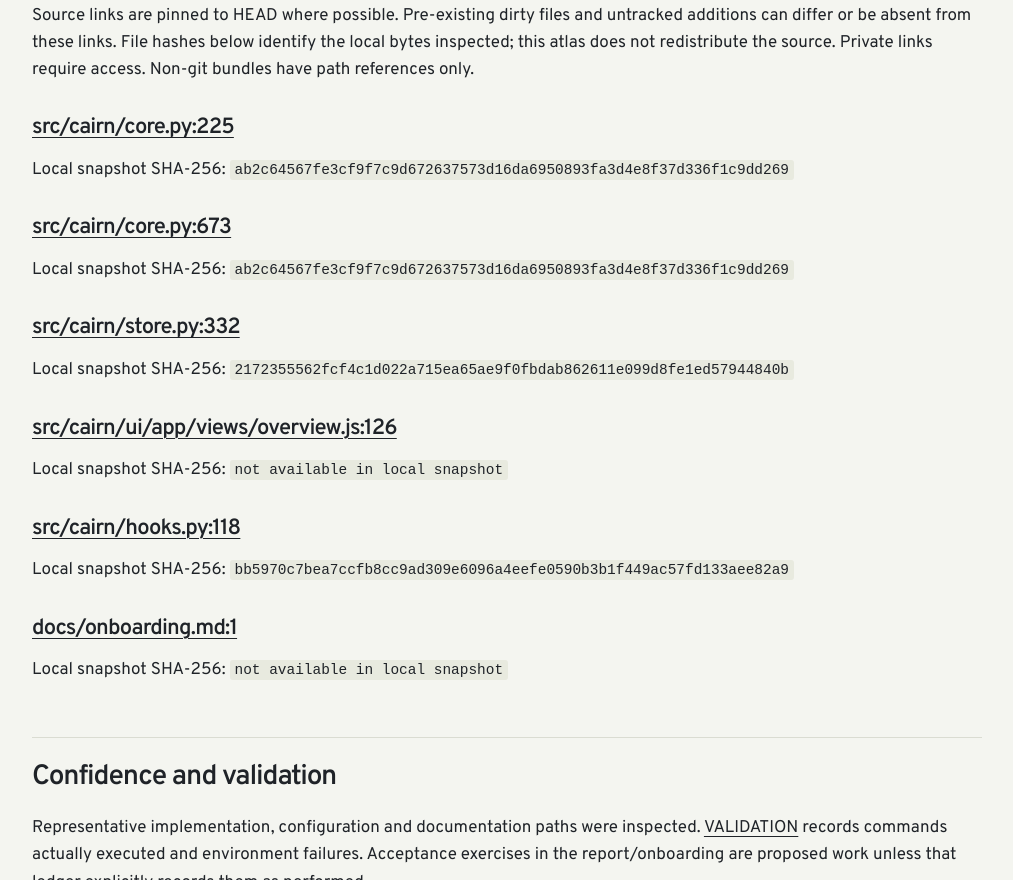
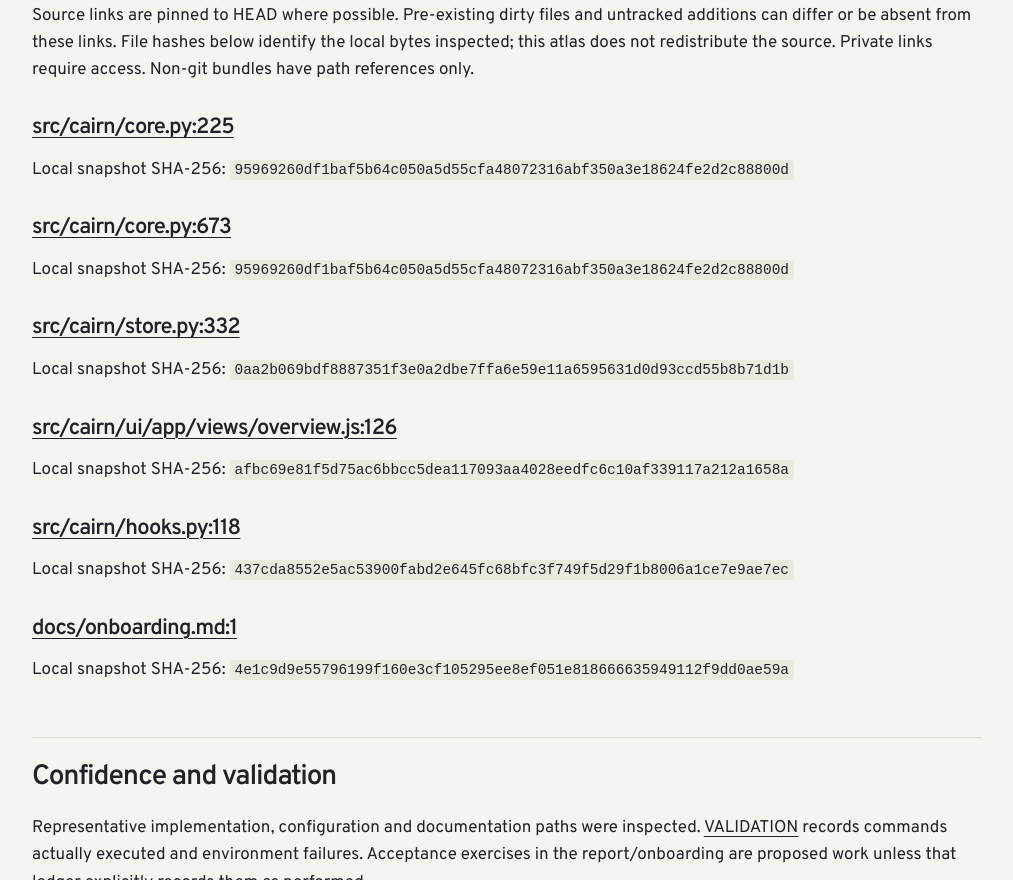
Before and after one commit to Shashank2577/understanding-the-repos-via-codex, a plain HTML site: page site/reports/cairn/EVIDENCE.html in a window 1280 px wide. Shown: the part 440-1320 px from the top of the page, without its empty margins (133-1146 px from the left). Drawn offline with Linux system fonts and the light colour scheme.

Commit message:
Keep source evidence pinned to the reviewed snapshot

```diff
--- a/site/reports/cairn/EVIDENCE.html
+++ b/site/reports/cairn/EVIDENCE.html
@@ -2,17 +2,17 @@
 <p>Reviewed 2026-09-26. Source HEAD: <code>3255c5ae64095c4d2b01c309669fff0794f69496</code>. Working tree: <strong>clean</strong>. Inventory counts 1043 tracked/bundle files; this is not a count of files individually reviewed.</p>
 <p>Source links are pinned to HEAD where possible. Pre-existing dirty files and untracked additions can differ or be absent from these links. File hashes below identify the local bytes inspected; this atlas does not redistribute the source. Private links require access. Non-git bundles have path references only.</p>
 <h3><a href="https://github.com/Shashank2577/cairn/blob/3255c5ae64095c4d2b01c309669fff0794f69496/src/cairn/core.py#L225">src/cairn/core.py:225</a></h3>
-<p>Local snapshot SHA-256: <code>ab2c64567fe3cf9f7c9d672637573d16da6950893fa3d4e8f37d336f1c9dd269</code></p>
+<p>Local snapshot SHA-256: <code>95969260df1baf5b64c050a5d55cfa48072316abf350a3e18624fe2d2c88800d</code></p>
 <h3><a href="https://github.com/Shashank2577/cairn/blob/3255c5ae64095c4d2b01c309669fff0794f69496/src/cairn/core.py#L673">src/cairn/core.py:673</a></h3>
-<p>Local snapshot SHA-256: <code>ab2c64567fe3cf9f7c9d672637573d16da6950893fa3d4e8f37d336f1c9dd269</code></p>
+<p>Local snapshot SHA-256: <code>95969260df1baf5b64c050a5d55cfa48072316abf350a3e18624fe2d2c88800d</code></p>
 <h3><a href="https://github.com/Shashank2577/cairn/blob/3255c5ae64095c4d2b01c309669fff0794f69496/src/cairn/store.py#L332">src/cairn/store.py:332</a></h3>
-<p>Local snapshot SHA-256: <code>2172355562fcf4c1d022a715ea65ae9f0fbdab862611e099d8fe1ed57944840b</code></p>
+<p>Local snapshot SHA-256: <code>0aa2b069bdf8887351f3e0a2dbe7ffa6e59e11a6595631d0d93ccd55b8b71d1b</code></p>
 <h3><a href="https://github.com/Shashank2577/cairn/blob/3255c5ae64095c4d2b01c309669fff0794f69496/src/cairn/ui/app/views/overview.js#L126">src/cairn/ui/app/views/overview.js:126</a></h3>
-<p>Local snapshot SHA-256: <code>not available in local snapshot</code></p>
+<p>Local snapshot SHA-256: <code>afbc69e81f5d75ac6bbcc5dea117093aa4028eedfc6c10af339117a212a1658a</code></p>
 <h3><a href="https://github.com/Shashank2577/cairn/blob/3255c5ae64095c4d2b01c309669fff0794f69496/src/cairn/hooks.py#L118">src/cairn/hooks.py:118</a></h3>
-<p>Local snapshot SHA-256: <code>bb5970c7bea7ccfb8cc9ad309e6096a4eefe0590b3b1f449ac57fd133aee82a9</code></p>
+<p>Local snapshot SHA-256: <code>437cda8552e5ac53900fabd2e645fc68bfc3f749f5d29f1b8006a1ce7e9ae7ec</code></p>
 <h3><a href="https://github.com/Shashank2577/cairn/blob/3255c5ae64095c4d2b01c309669fff0794f69496/docs/onboarding.md#L1">docs/onboarding.md:1</a></h3>
-<p>Local snapshot SHA-256: <code>not available in local snapshot</code></p>
+<p>Local snapshot SHA-256: <code>4e1c9d9e55796199f160e3cf105295ee8ef051e818666635949112f9dd0ae59a</code></p>
 <h2 id="confidence-and-validation">Confidence and validation</h2>
 <p>Representative implementation, configuration and documentation paths were inspected. <a href="../../VALIDATION.html">VALIDATION</a> records commands actually executed and environment failures. Acceptance exercises in the report/onboarding are proposed work unless that ledger explicitly records them as performed.</p>
 <p>See <a href="../../METHODOLOGY.html">methodology</a> for evidence labels and <a href="../../ASSETS.html">assets provenance</a> for screenshots. This review does not certify production reliability, isolation, accuracy or commercial demand.</p>
```
Also changed, not shown: 1 other file.
